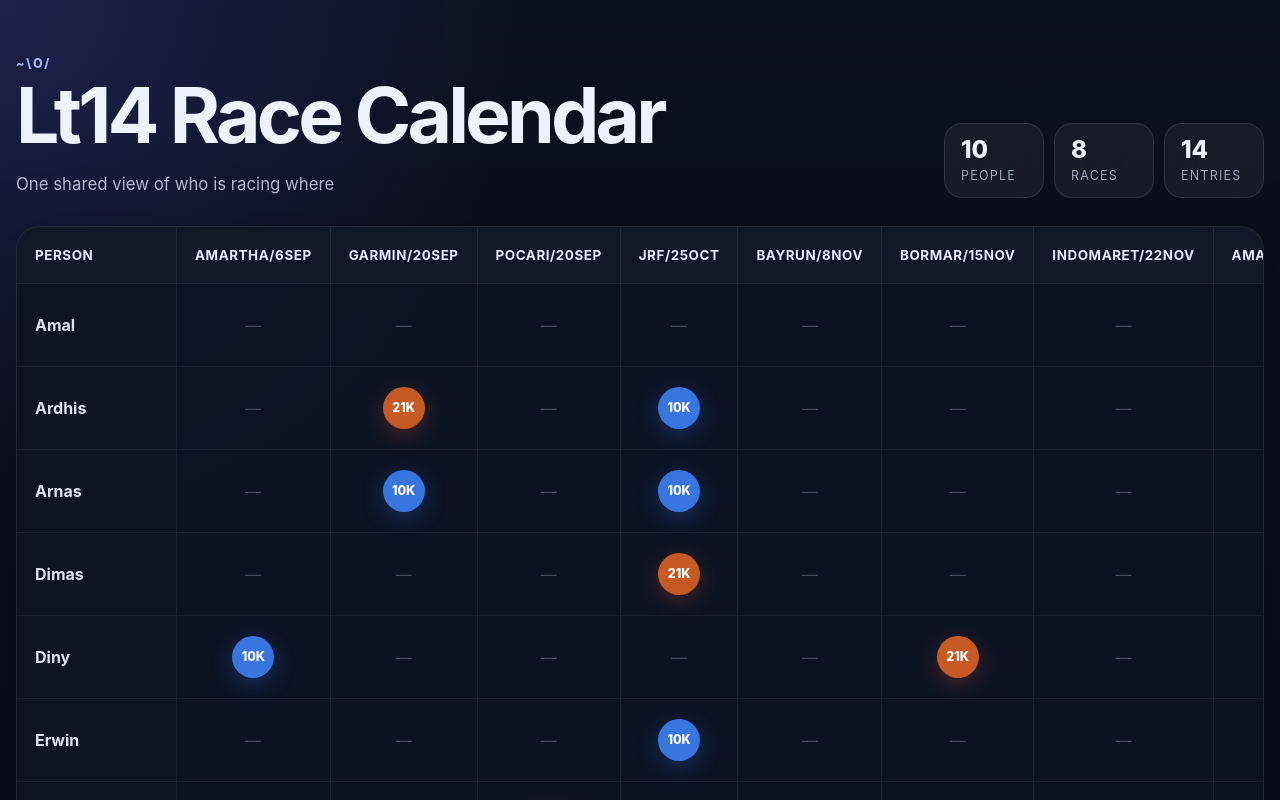
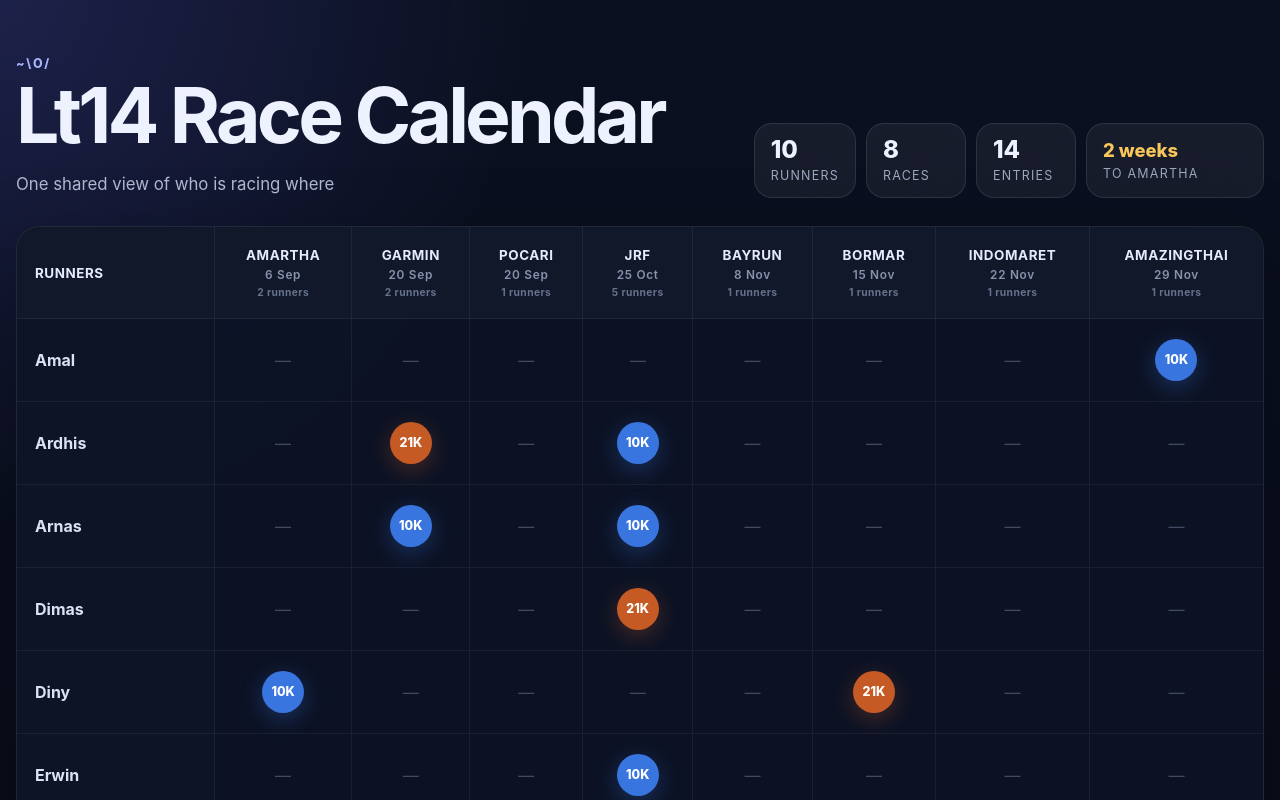
Before and after one commit to ialexs/14fl-race-cal, a React (Vite) app: page / in a window 1280 px wide. Shown: the top 800 px of the page. Built offline with nearby package versions, Linux system fonts and the light colour scheme.

Commit message:
saturday updates. add countdown, fix layout yada yada

```diff
--- a/src/App.tsx
+++ b/src/App.tsx
@@ -1,4 +1,4 @@
-import { useEffect, useMemo, useState } from "react";
+import { useEffect, useMemo, useRef, useState } from "react";
 import Papa from "papaparse";
 
 type RaceRow = Record<string, string>;
@@ -8,7 +8,36 @@ interface ParsedTable {
   rows: RaceRow[];
 }
 
+interface UpcomingRace {
+  id: string;
+  name: string;
+  date: Date;
+}
+
+const countdownStorageKey = "lt14-race-calendar-last-countdown-race";
+
+const monthNumbers: Record<string, number> = {
+  jan: 0,
+  feb: 1,
+  mar: 2,
+  apr: 3,
+  may: 4,
+  jun: 5,
+  jul: 6,
+  aug: 7,
+  sep: 8,
+  oct: 9,
+  nov: 10,
+  dec: 11,
+};
+
 function splitHeader(header: string) {
+  const raceHeader = header.match(/^(.+?)\/(\d{1,2})\s*([a-zA-Z]{3,})$/);
+  if (raceHeader) {
+    const [, title, day, month] = raceHeader;
+    return { title, date: `${day} ${month}` };
+  }
+
   const parts = header.split("\n");
   return {
     title: parts[0] ?? header,
@@ -35,12 +64,85 @@ function distanceBadgeClass(value: string) {
   }
 }
 
+function upcomingRaceFromHeader(header: string, today: Date): UpcomingRace | null {
+  const match = header.match(/^(.+?)\/(\d{1,2})\s*([a-zA-Z]{3,})$/);
+  if (!match) return null;
+
+  const [, name, dayText, monthText] = match;
+  const month = monthNumbers[monthText.slice(0, 3).toLowerCase()];
+  const day = Number(dayText);
+
+  if (month === undefined || !Number.isInteger(day) || day < 1 || day > 31) {
+    return null;
+  }
+
+  const startOfToday = new Date(
+    today.getFullYear(),
+    today.getMonth(),
+    today.getDate(),
+  );
+  const date = new Date(today.getFullYear(), month, day);
+
+  if (date.getMonth() !== month || date.getDate() !== day) return null;
+  if (date < startOfToday) date.setFullYear(date.getFullYear() + 1);
+
+  return { id: header, name: name.trim(), date };
+}
+
+function fuzzyCountdown(targetDate: Date, today: Date) {
+  const startOfToday = new Date(
+    today.getFullYear(),
+    today.getMonth(),
+    today.getDate(),
+  );
+  const days = Math.round(
+    (targetDate.getTime() - startOfToday.getTime()) / 86_400_000,
+  );
+
+  if (days === 0) return "today";
+  if (days < 7) return `${days} day${days === 1 ? "" : "s"}`;
+  if (days < 28) {
+    const weeks = Math.round(days / 7);
+    return `${weeks} week${weeks === 1 ? "" : "s"}`;
+  }
+
+  let months =
+    (targetDate.getFullYear() - startOfToday.getFullYear()) * 12 +
+    targetDate.getMonth() -
+    startOfToday.getMonth();
+  let remainingDays = targetDate.getDate() - startOfToday.getDate();
+
+  if (remainingDays < 0) {
+    months -= 1;
+    const daysInPreviousMonth = new Date(
+      targetDate.getFullYear(),
+      targetDate.getMonth(),
+      0,
+    ).getDate();
+    remainingDays += daysInPreviousMonth;
+  }
+
+  if (months === 0) {
+    const weeks = Math.round(days / 7);
+    return `${weeks} week${weeks === 1 ? "" : "s"}`;
+  }
+
+  const parts = [`${months} month${months === 1 ? "" : "s"}`];
+  if (remainingDays > 0) {
+    parts.push(`${remainingDays} day${remainingDays === 1 ? "" : "s"}`);
+  }
+
+  return parts.join(" ");
+}
+
 function App() {
   const [table, setTable] = useState<ParsedTable>({
     headers: [],
     rows: [],
   });
   const [error, setError] = useState("");
+  const [countdownRace, setCountdownRace] = useState<UpcomingRace | null>(null);
+  const hasSelectedCountdownRace = useRef(false);
 
   useEffect(() => {
     Papa.parse<RaceRow>("/races.csv", {
@@ -76,6 +178,30 @@ function App() {
     [table],
   );
 
+  const upcomingRaces = useMemo(() => {
+    const today = new Date();
+
+    return table.headers
+      .slice(1)
+      .map((header) => upcomingRaceFromHeader(header, today))
+      .filter((race): race is UpcomingRace => race !== null)
+      .sort((first, second) => first.date.getTime() - second.date.getTime());
+  }, [table.headers]);
+
+  useEffect(() => {
+    if (hasSelectedCountdownRace.current || upcomingRaces.length === 0) return;
+
+    const lastRaceId = window.localStorage.getItem(countdownStorageKey);
+    const lastRaceIndex = upcomingRaces.findIndex(
+      (race) => race.id === lastRaceId,
+    );
+    const nextRace = upcomingRaces[(lastRaceIndex + 1) % upcomingRaces.length];
+
+    setCountdownRace(nextRace);
+    window.localStorage.setItem(countdownStorageKey, nextRace.id);
+    hasSelectedCountdownRace.current = true;
+  }, [upcomingRaces]);
+
   return (
     <main className="page-shell">
       <section className="hero">
@@ -90,7 +216,7 @@ function App() {
         <div className="stats" aria-label="calendar summary">
           <div className="stat">
             <span>{table.rows.length}</span>
-            <small>people</small>
+            <small>runners</small>
           </div>
           <div className="stat">
             <span>{raceCount}</span>
@@ -100,6 +226,20 @@ function App() {
             <span>{participationCount}</span>
             <small>entries</small>
           </div>
+          <button
+            className="stat countdown"
+            type="button"
+            onClick={() => window.location.reload()}
+            aria-label="Show the next race countdown"
+            title="Show the next race countdown"
+          >
+            <span>
+              {countdownRace ? fuzzyCountdown(countdownRace.date, new Date()) : "—"}
+            </span>
+            <small>
+              {countdownRace ? `to ${countdownRace.name}` : "no upcoming races"}
+            </small>
+          </button>
         </div>
       </section>
 
@@ -113,14 +253,24 @@ function App() {
                 <tr>
                   {table.headers.map((header, index) => {
                     const { title, date } = splitHeader(header);
+                    const participantCount = table.rows.filter((row) =>
+                      isRaceEntry(row[header] ?? ""),
+                    ).length;
 
                     return (
                       <th
                         key={header}
                         className={index === 0 ? "person-column" : ""}
                       >
-                        <span className="race-title">{title}</span>
+                        <span className="race-title">
+                          {index === 0 ? "Runners" : title}
+                        </span>
                         {date && <span className="race-date">{date}</span>}
+                        {index > 0 && (
+                          <span className="race-participants">
+                            {participantCount} runners
+                          </span>
+                        )}
                       </th>
                     );
                   })}
--- a/src/styles.css
+++ b/src/styles.css
@@ -98,6 +98,34 @@ h1 {
   letter-spacing: 0.1em;
 }
 
+.countdown {
+  min-width: 178px;
+  appearance: none;
+  color: inherit;
+  cursor: pointer;
+  text-align: left;
+  transition:
+    border-color 160ms ease,
+    background 160ms ease,
+    transform 160ms ease;
+}
+
+.countdown span {
+  color: #f8c65a;
+  font-size: 1.15rem;
+}
+
+.countdown:hover {
+  border-color: rgba(248, 198, 90, 0.6);
+  background: rgba(248, 198, 90, 0.1);
+  transform: translateY(-2px);
+}
+
+.countdown:focus-visible {
+  outline: 3px solid #f8c65a;
+  outline-offset: 3px;
+}
+
 .table-card {
   overflow: hidden;
   border: 1px solid rgba(255, 255, 255, 0.09);
@@ -179,7 +207,8 @@ tbody .person-column {
 }
 
 .race-title,
-.race-date {
+.race-date,
+.race-participants {
   display: block;
 }
 
@@ -189,6 +218,15 @@ tbody .person-column {
   font-size: 0.74rem;
   font-weight: 600;
   letter-spacing: 0.06em;
+  text-transform: none;
+}
+
+.race-participants {
+  margin-top: 4px;
+  color: #66738d;
+  font-size: 0.64rem;
+  font-weight: 700;
+  letter-spacing: 0.04em;
   text-transform: none;
 }
 
```
